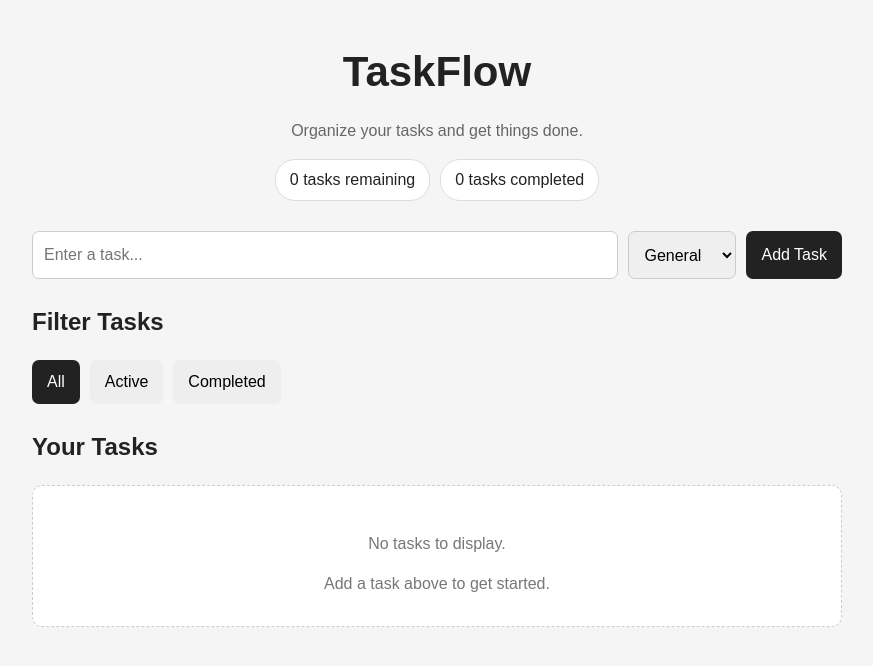
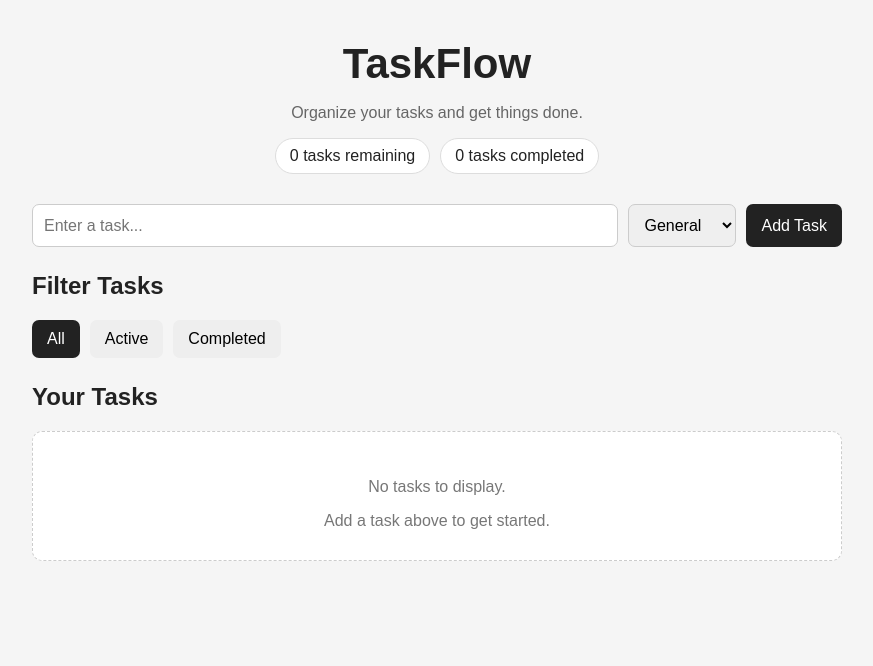
Before and after one commit to aayushbayalkoti182/taskflow, a React (Vite) app: page / in a window 1280 px wide. Shown: the top 666 px of the page, without its empty margins (203-1076 px from the left). Built offline with nearby package versions, Linux system fonts and the light colour scheme.

Commit message:
Polish global application styles

```diff
--- a/src/index.css
+++ b/src/index.css
@@ -1,9 +1,5 @@
 * {
   box-sizing: border-box;
-}
-
-html {
-  min-height: 100%;
 }
 
 body {
@@ -13,7 +9,6 @@ body {
   font-family: Arial, sans-serif;
   background: #f5f5f5;
   color: #222;
-  line-height: 1.5;
 }
 
 button,
```
